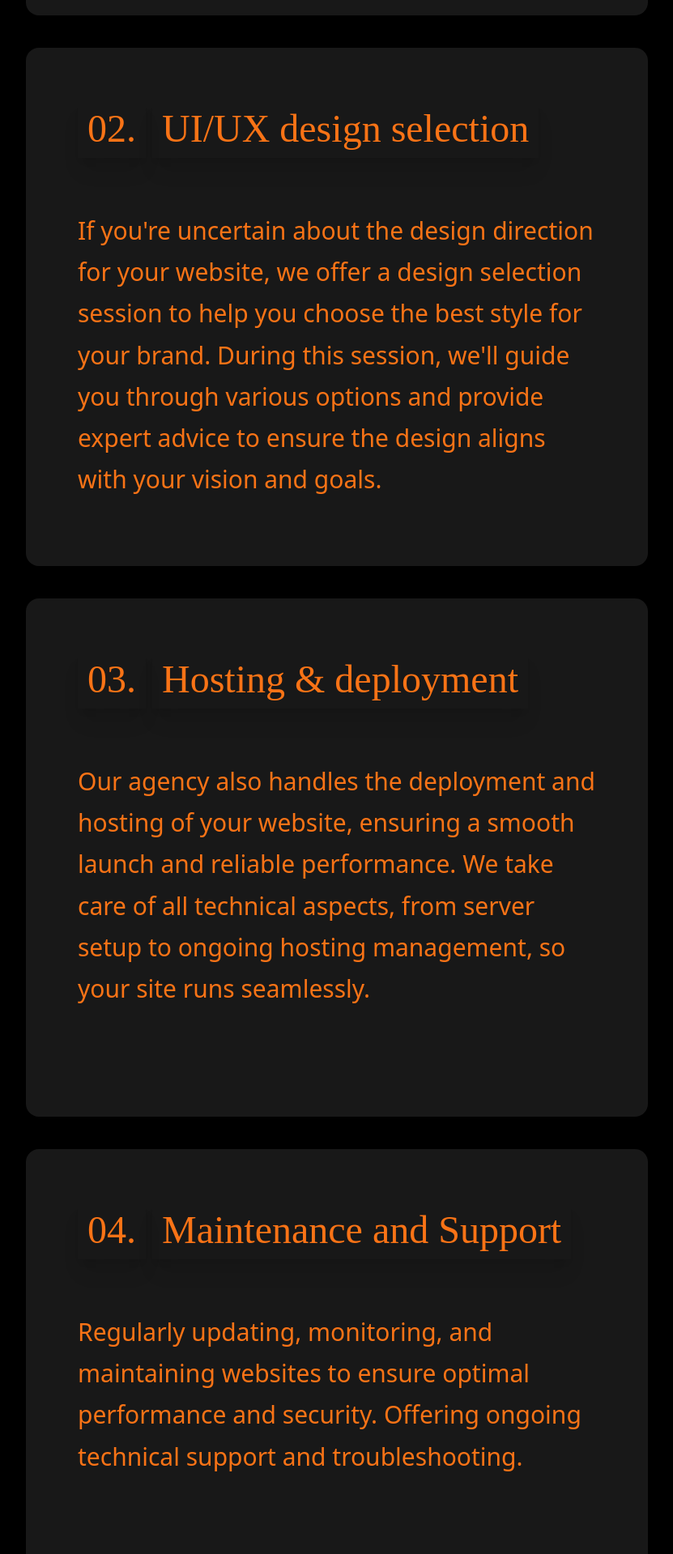
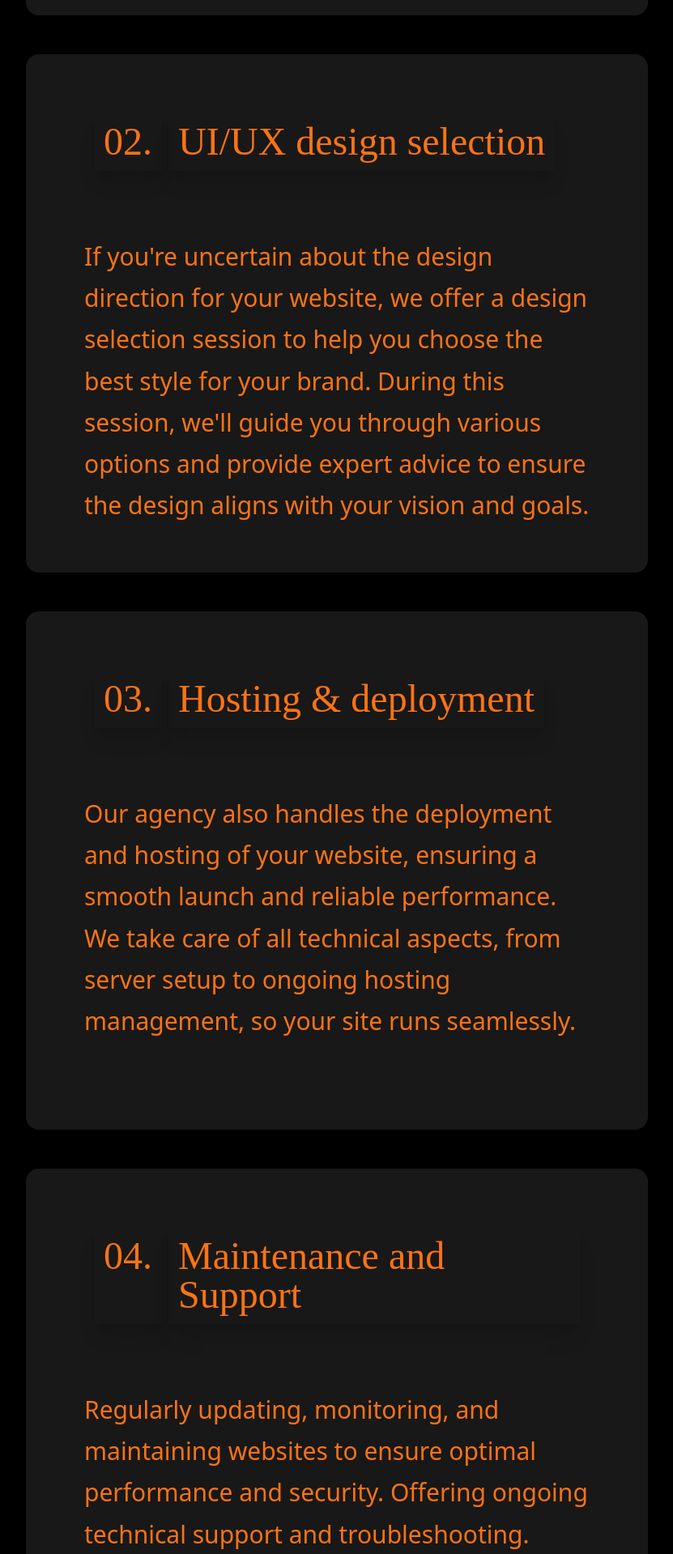
Before and after one commit to Nandkishor1771503/tech24, a React (Vite) app: page / in a window 1280 px wide. Shown: the part 2221-4140 px from the top of the page at 81% size, without its empty margins (224-1055 px from the left). Built offline with nearby package versions, Linux system fonts and the light colour scheme; a web font is replaced by a local one.

Commit message:
services cards first set

```diff
--- a/src/components/Services.jsx
+++ b/src/components/Services.jsx
@@ -31,14 +31,17 @@ function Services() {
 
   return (
     <>
-      <div className="cards2 m-auto lg:my-40 lg:w-[60%] w-[90%] text-orange-500  ">
+      <div className="cards2 m-auto  lg:my-40 lg:w-[60%] w-[90%] text-orange-500  ">
         <div className="ani sticky lg:h-[80vh]  flex flex-col gap-10 mt-12 lg:p-16 p-2 pb-14 rounded-2xl bg-[#181818] ">
           <div className="flex lg:gap-2 gap-4 my-2 mx-5 text-5xl">
             {" "}
             <span className="font-londrina shadow-xl p-3">01.</span>
-            <h2 className="font-londrina font-medium shadow-xl p-3">Custom design</h2>
+            <h2 className="font-londrina font-medium shadow-xl p-3">
+              Custom design
+            </h2>
           </div>
-          <h2 className="lg:text-3xl lg:mt-6 text-lg lg:leading-[3.2rem]">
+
+          <h2 className="lg:text-3xl lg:mt-6 text-lg lg:leading-[3.2rem] p-2">
             We value your time and dedication to your brand, which is why we
             offer a set of revisions to ensure your website design aligns
             perfectly with your needs and satisfaction. This allows our clients
@@ -46,13 +49,16 @@ function Services() {
             product that truly represents their vision.
           </h2>
         </div>
-        <div className="ani sticky h-[80vh]  flex flex-col gap-10 mt-10 p-16 pb-14 rounded-2xl bg-[#181818] ">
-          <div className="flex gap-2 text-5xl">
+        <div className="ani sticky lg:h-[80vh]  flex flex-col gap-10 mt-12 lg:p-16 p-2 pb-14 rounded-2xl bg-[#181818] ">
+          <div className="flex lg:gap-2 gap-4 my-2 mx-5 text-5xl">
             {" "}
             <span className="font-londrina shadow-xl p-3">02.</span>
-            <h2 className="font-londrina font-medium shadow-xl p-3">UI/UX design selection</h2>
+            <h2 className="font-londrina font-medium shadow-xl p-3">
+              UI/UX design selection
+            </h2>
           </div>
-          <h2 className="text-3xl mt-6 leading-[3.2rem]">
+
+          <h2 className="lg:text-3xl lg:mt-6 text-lg lg:leading-[3.2rem] p-2">
             If you're uncertain about the design direction for your website, we
             offer a design selection session to help you choose the best style
             for your brand. During this session, we'll guide you through various
@@ -60,28 +66,33 @@ function Services() {
             your vision and goals.
           </h2>
         </div>
-        <div className="ani sticky h-[80vh]  flex flex-col gap-10 mt-10 p-16 pb-14 rounded-2xl bg-[#181818] ">
-          <div className="flex gap-2 text-5xl">
+        <div className="ani sticky lg:h-[80vh]  flex flex-col gap-10 mt-12 lg:p-16 p-2 pb-14 rounded-2xl bg-[#181818] ">
+          <div className="flex lg:gap-2 gap-4 my-2 mx-5 text-5xl">
             {" "}
             <span className="font-londrina shadow-xl p-3">03.</span>
-            <h2 className="font-londrina font-medium shadow-xl p-3">Hosting & deployment</h2>
+            <h2 className="font-londrina font-medium shadow-xl p-3">
+              Hosting & deployment
+            </h2>
           </div>
-          <h2 className="text-3xl mt-6 leading-[3.2rem]">
+          <h2 className="lg:text-3xl lg:mt-6 text-lg lg:leading-[3.2rem] p-2">
             Our agency also handles the deployment and hosting of your website,
             ensuring a smooth launch and reliable performance. We take care of
             all technical aspects, from server setup to ongoing hosting
             management, so your site runs seamlessly.
           </h2>
         </div>
-        <div className="ani sticky h-[65vh]  flex flex-col gap-10 mt-10 p-16 pb-14 rounded-2xl bg-[#181818] ">
-          <div className="flex gap-2 text-5xl">
+        <div className="ani sticky lg:h-[80vh]  flex flex-col gap-10 mt-12 lg:p-16 p-2 pb-14 rounded-2xl bg-[#181818] ">
+          <div className="flex lg:gap-2 gap-4 my-2 mx-5 text-5xl">
             {" "}
             <span className="font-londrina shadow-xl p-3">04.</span>
-            <h2 className="font-londrina font-medium shadow-xl p-3">Maintenance and Support</h2>
+            <h2 className="font-londrina font-medium shadow-xl p-3">
+              Maintenance and Support
+            </h2>
           </div>
-          <h2 className="text-3xl mt-6 leading-[3.2rem]">
-          Regularly updating, monitoring, and maintaining websites to ensure optimal performance and security.
-          Offering ongoing technical support and troubleshooting.
+          <h2 className="lg:text-3xl lg:mt-6 text-lg lg:leading-[3.2rem] p-2">
+            Regularly updating, monitoring, and maintaining websites to ensure
+            optimal performance and security. Offering ongoing technical support
+            and troubleshooting.
           </h2>
         </div>
       </div>
```
